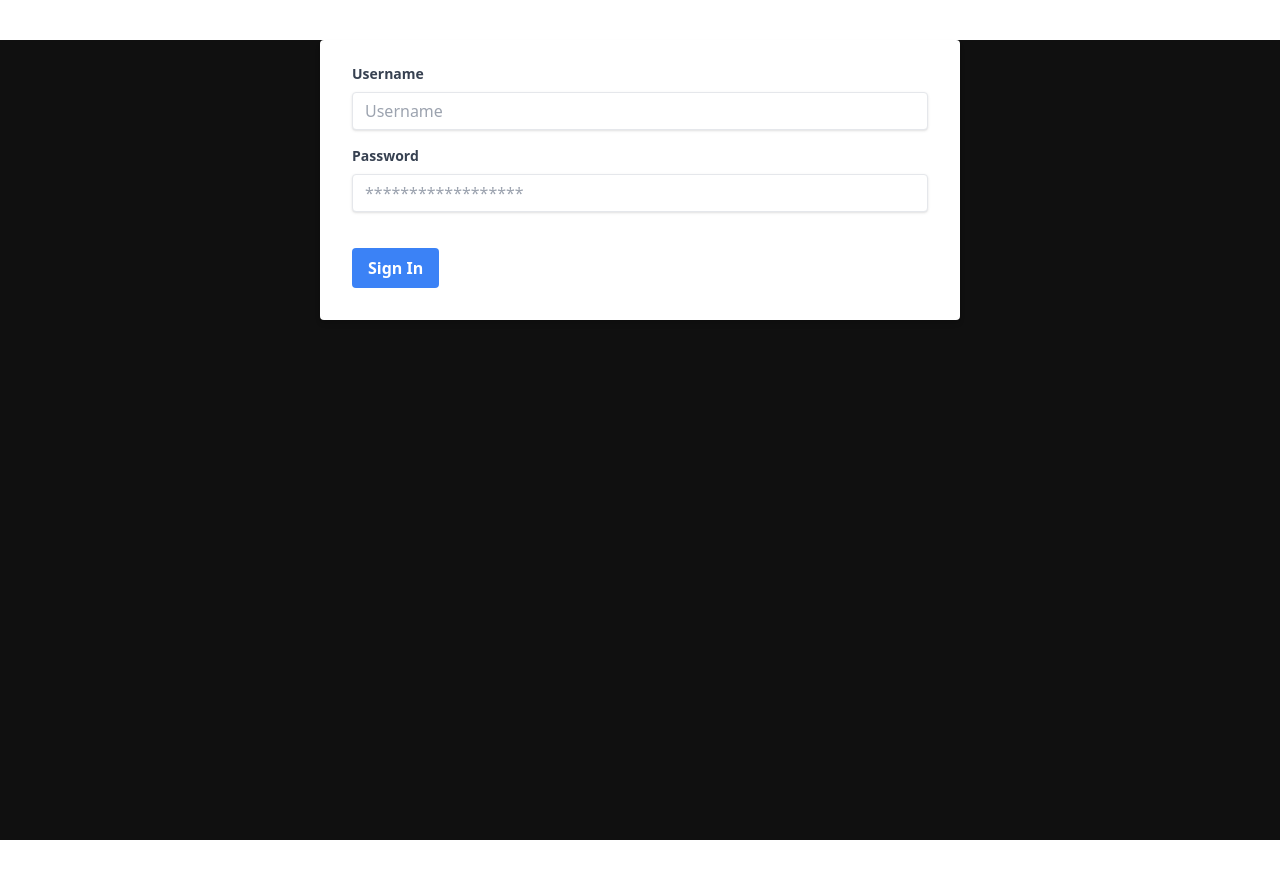
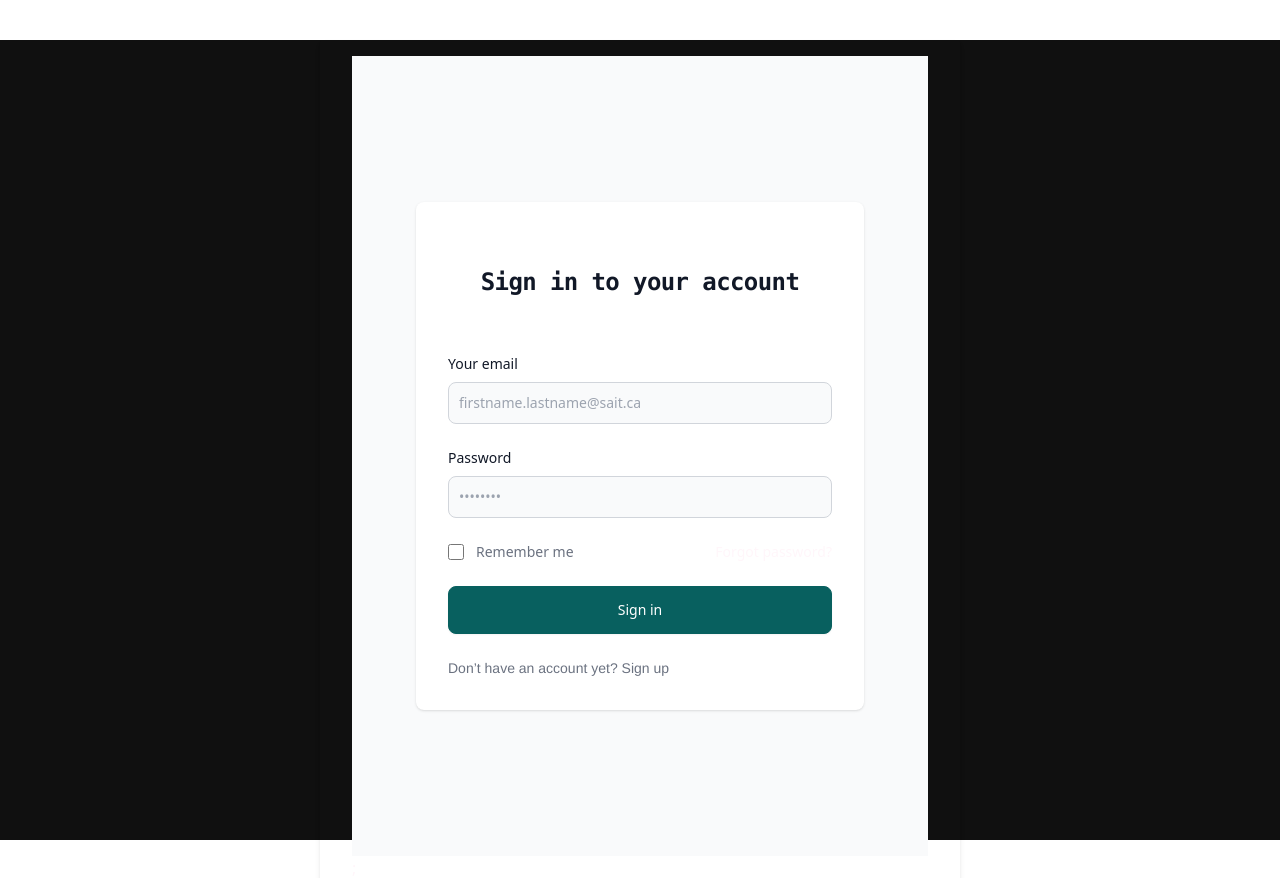
Before and after one commit to JinPlanter/Pharma-Assist, a Next.js app: page /Login in a window 1280 px wide. Shown: the top 878 px of the page. Before the commit the page ends 840 px from the top, so only its background shows below. Built offline with nearby package versions, Linux system fonts and the light colour scheme.

Commit message:
New login page
Added some few option in the login page as well along with new design

```diff
--- a/app/Login/page.js
+++ b/app/Login/page.js
@@ -1,15 +1,15 @@
 "use client";
 
 // Import necessary modules from the React library
-import React, { useState } from 'react';
+import React, { useState } from "react";
 // import '../Styles/style.css'; // Import styles
-import '../globals.css'
+import "../globals.css";
 
 // LoginPage component
 export default function LoginPage() {
   // State variables for username and password
-    const [username, setUsername] = useState('');
-    const [password, setPassword] = useState('');
+  const [username, setUsername] = useState("");
+  const [password, setPassword] = useState("");
 
   // Event handler for form submission
   const handleSubmit = (event) => {
@@ -19,19 +19,21 @@ export default function LoginPage() {
     console.log(`Username: ${username}, Password: ${password}`);
 
     // Create a Blob containing the user input as JSON
-        const blob = new Blob([JSON.stringify({ username, password }, null, 2)], { type: 'application/json' });
+    const blob = new Blob([JSON.stringify({ username, password }, null, 2)], {
+      type: "application/json",
+    });
 
     // Create a download link and trigger a click to download the JSON file
-        const link = document.createElement('a');
+    const link = document.createElement("a");
     link.href = URL.createObjectURL(blob);
-        link.download = 'user-input.json';
+    link.download = "user-input.json";
     document.body.appendChild(link);
     link.click();
     document.body.removeChild(link);
 
     // Clear the username and password fields after submission
-        setUsername('');
-        setPassword('');
+    setUsername("");
+    setPassword("");
   };
 
   // JSX rendering for the LoginPage component
@@ -39,43 +41,102 @@ export default function LoginPage() {
     <div>
       {/* Main content area with a login form */}
       <main>
-                <form onSubmit={handleSubmit} className="flex flex-col bg-white shadow-md rounded px-8 pt-6 pb-8 mt-10 w-1/2 mx-auto">
-                    {/* Username input field */}
-                    <div className="mb-4">
-                        <label className="block text-gray-700 text-sm font-bold mb-2" htmlFor="username">
-                            Username
+        <form
+          onSubmit={handleSubmit}
+          className="flex flex-col shadow-md rounded px-8 py-4 mt-10 w-1/2 mx-auto"
+        >
+          <section class="bg-gray-50 dark:bg-gray-900">
+            <div class="flex flex-col items-center justify-center px-3 py-8 mx-auto md:h-screen lg:py-0">
+              <div class="w-full bg-white rounded-lg shadow dark:border md:mt-0 sm:max-w-md xl:p-0 dark:bg-gray-800 dark:border-gray-700">
+                <div class="p-6 space-y-4 md:space-y-6 sm:p-8">
+                  <h1 class="text-xl font-bold leading-tight tracking-tight text-gray-900 md:text-2xl dark:text-white">
+                    Sign in to your account
+                  </h1>
+                  <form class="space-y-4 md:space-y-6" action="#">
+                    <div>
+                      <label
+                        for="email"
+                        class="block mb-2 text-sm font-medium text-gray-900 dark:text-white"
+                      >
+                        Your email
                       </label>
                       <input
-                            className="shadow appearance-none border rounded w-full py-2 px-3 text-gray-700 leading-tight focus:outline-none focus:shadow-outline"
-                            id="username"
-                            type="text"
-                            placeholder="Username"
+                        type="email"
+                        name="email"
+                        id="email"
+                        class="bg-gray-50 border border-gray-300 text-gray-900 sm:text-sm rounded-lg focus:ring-primary-600 focus:border-primary-600 block w-full p-2.5 dark:bg-gray-700 dark:border-gray-600 dark:placeholder-gray-400 dark:text-white dark:focus:ring-blue-500 dark:focus:border-blue-500"
+                        placeholder="firstname.lastname@sait.ca"
+                        required=""
                         value={username}
                         onChange={(e) => setUsername(e.target.value)}
                       />
                     </div>
-
-                    {/* Password input field */}
-                    <div className="mb-6">
-                        <label className="block text-gray-700 text-sm font-bold mb-2" htmlFor="password">
+                    <div>
+                      <label
+                        for="password"
+                        class="block mb-2 text-sm font-medium text-gray-900 dark:text-white"
+                      >
                         Password
                       </label>
                       <input
-                            className="shadow appearance-none border rounded w-full py-2 px-3 text-gray-700 mb-3 leading-tight focus:outline-none focus:shadow-outline"
+                        type="password"
+                        name="password"
                         id="password"
-                            type="password"
-                            placeholder="******************"
+                        placeholder="••••••••"
+                        class="bg-gray-50 border border-gray-300 text-gray-900 sm:text-sm rounded-lg focus:ring-primary-600 focus:border-primary-600 block w-full p-2.5 dark:bg-gray-700 dark:border-gray-600 dark:placeholder-gray-400 dark:text-white dark:focus:ring-blue-500 dark:focus:border-blue-500"
+                        required=""
                         value={password}
                         onChange={(e) => setPassword(e.target.value)}
                       />
                     </div>
-
-                    {/* Sign In button */}
-                    <div className="flex items-center justify-between">
-                        <button className="bg-blue-500 hover:bg-blue-700 text-white font-bold py-2 px-4 rounded focus:outline-none focus:shadow-outline" type="submit">
-                            Sign In
+                    <div class="flex items-center justify-between">
+                      <div class="flex items-start">
+                        <div class="flex items-center h-5">
+                          <input
+                            id="remember"
+                            aria-describedby="remember"
+                            type="checkbox"
+                            class="w-4 h-4 border border-gray-300 rounded bg-gray-50 focus:ring-3 focus:ring-primary-300 dark:bg-gray-700 dark:border-gray-600 dark:focus:ring-primary-600 dark:ring-offset-gray-800"
+                            required=""
+                          />
+                        </div>
+                        <div class="ml-3 text-sm">
+                          <label
+                            for="remember"
+                            class="text-gray-500 dark:text-gray-300"
+                          >
+                            Remember me
+                          </label>
+                        </div>
+                      </div>
+                      <a
+                        href="#"
+                        class="text-sm font-medium text-primary-600 hover:underline dark:text-primary-500"
+                      >
+                        Forgot password?
+                      </a>
+                    </div>
+                    <button
+                      type="submit"
+                      class=" btn btn-primary w-full text-white bg-primary-600 hover:bg-primary-700 focus:ring-4 focus:outline-none focus:ring-primary-300 font-medium rounded-lg text-sm px-5 py-2.5 text-center dark:bg-primary-600 dark:hover:bg-primary-700 dark:focus:ring-primary-800"
+                    >
+                      Sign in
                     </button>
+                    <p class="text-sm font-light text-gray-500 dark:text-gray-400">
+                      Don’t have an account yet?{" "}
+                      <a
+                        href="#"
+                        class="font-medium text-primary-600 hover:underline dark:text-primary-500"
+                      >
+                        Sign up
+                      </a>
+                    </p>
+                  </form>
                 </div>
+              </div>
+            </div>
+          </section>
+          ;
         </form>
       </main>
     </div>
```
Lines whose indentation alone changed are shown as unchanged.
